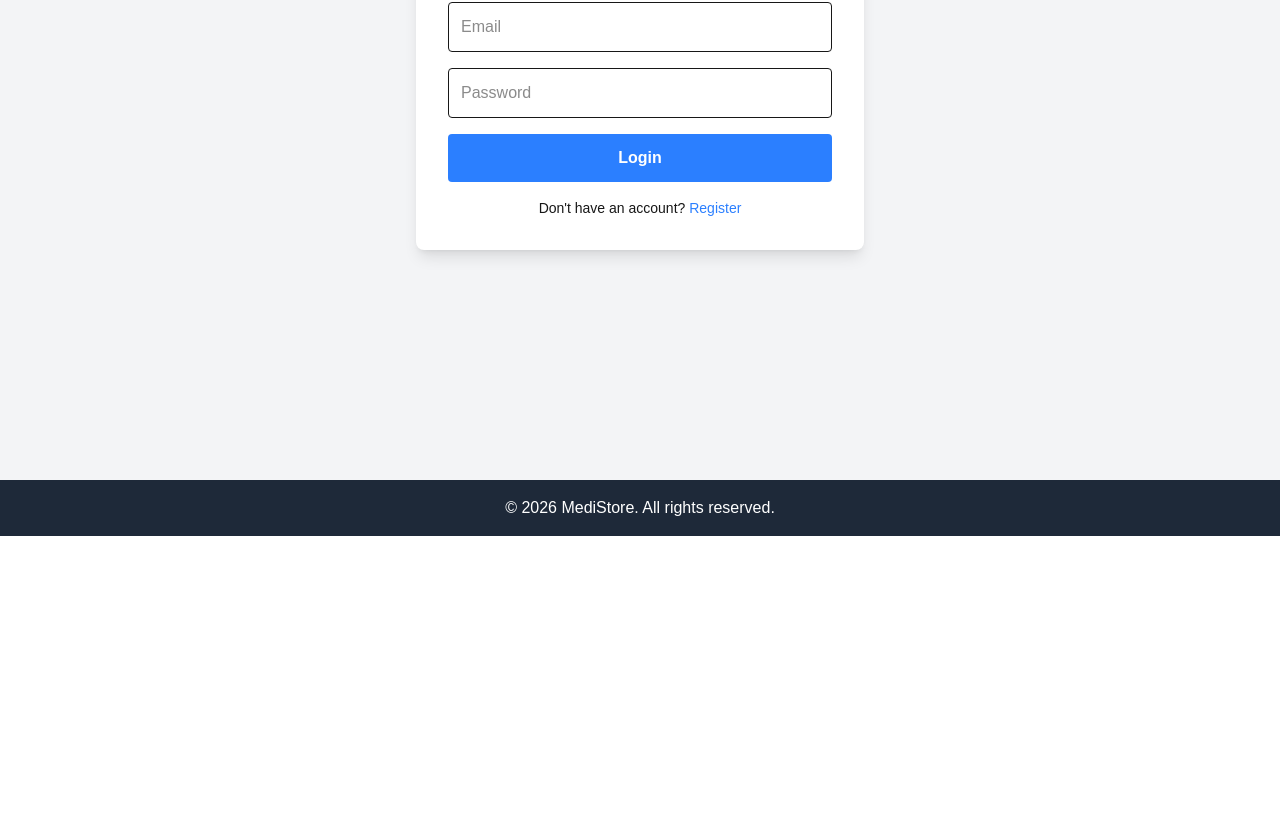
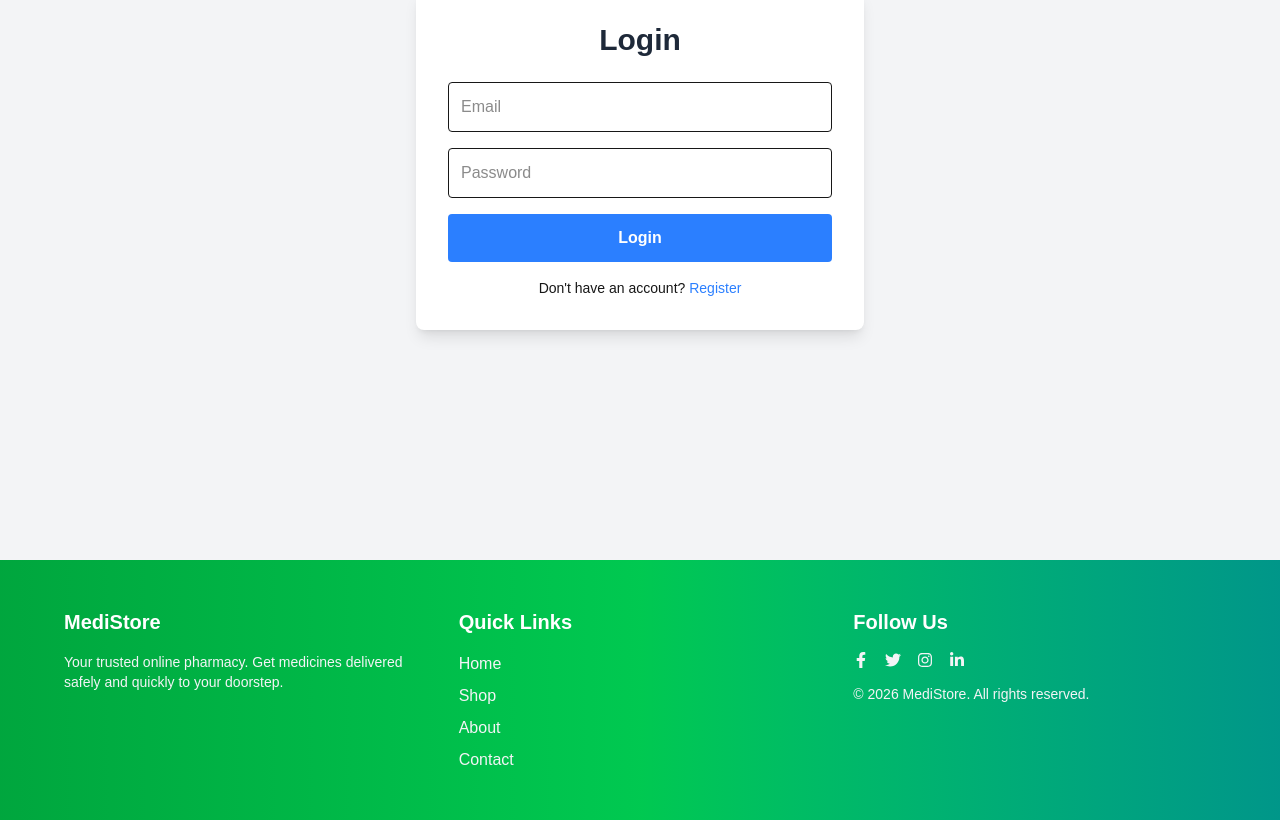
Before and after one commit to Sneara0/Medistore-Frontend, a Next.js app: page /login in a window 1280 px wide. Shown: the part 320-1140 px from the top of the page. Before the commit the page ends 856 px from the top, so only its background shows below. Built offline with nearby package versions, Linux system fonts and the light colour scheme; no server answers.

Commit message:
add  footer

```diff
--- a/src/app/components/Footer.tsx
+++ b/src/app/components/Footer.tsx
@@ -1,7 +1,45 @@
+import Link from "next/link";
+import { FaFacebookF, FaTwitter, FaInstagram, FaLinkedinIn } from "react-icons/fa";
+
 const Footer = () => {
   return (
-    <footer className="bg-gray-800 text-white p-4 text-center">
-      © 2026 MediStore. All rights reserved.
+    <footer className="bg-gradient-to-r from-green-600 via-green-500 to-teal-600 text-white py-12 px-6">
+      <div className="max-w-6xl mx-auto grid grid-cols-1 md:grid-cols-3 gap-8">
+
+        {/* About Section */}
+        <div className="space-y-4">
+          <h3 className="text-xl font-bold">MediStore</h3>
+          <p className="text-sm text-gray-100">
+            Your trusted online pharmacy. Get medicines delivered safely and quickly to your doorstep.
+          </p>
+        </div>
+
+        {/* Quick Links */}
+        <div className="space-y-4">
+          <h3 className="text-xl font-bold">Quick Links</h3>
+          <div className="flex flex-col space-y-2 text-gray-100">
+            <Link href="/" className="hover:text-yellow-300 transition-colors">Home</Link>
+            <Link href="/shop" className="hover:text-yellow-300 transition-colors">Shop</Link>
+            <Link href="/about" className="hover:text-yellow-300 transition-colors">About</Link>
+            <Link href="/contact" className="hover:text-yellow-300 transition-colors">Contact</Link>
+          </div>
+        </div>
+
+        {/* Social & Contact */}
+        <div className="space-y-4">
+          <h3 className="text-xl font-bold">Follow Us</h3>
+          <div className="flex space-x-4 text-gray-100">
+            <Link href="#" className="hover:text-yellow-300 transition-colors"><FaFacebookF /></Link>
+            <Link href="#" className="hover:text-yellow-300 transition-colors"><FaTwitter /></Link>
+            <Link href="#" className="hover:text-yellow-300 transition-colors"><FaInstagram /></Link>
+            <Link href="#" className="hover:text-yellow-300 transition-colors"><FaLinkedinIn /></Link>
+          </div>
+          <p className="text-sm text-gray-100 mt-2">
+            &copy; {new Date().getFullYear()} MediStore. All rights reserved.
+          </p>
+        </div>
+
+      </div>
     </footer>
   );
 };
--- a/src/app/layout.tsx
+++ b/src/app/layout.tsx
@@ -1,31 +1,29 @@
-
-
-
-
-
-
-
-
-
-
 import Footer from "./components/Footer";
 import Navbar from "./components/Navbar";
 import "./globals.css";
 
-export const metadata = {
-  title: 'MediStore',
-  description: 'Your Trusted Online Medicine Shop',
-}
-
 import { AuthProvider } from "@/context/AuthContext";
 
-export default function RootLayout({ children }: { children: React.ReactNode }) {
+export const metadata = {
+  title: "MediStore",
+  description: "Your Trusted Online Medicine Shop",
+};
+
+export default function RootLayout({
+  children,
+}: {
+  children: React.ReactNode;
+}) {
   return (
     <html lang="en">
       <body>
         <AuthProvider>
           <Navbar />
-          {children}
+
+          <main className="pt-20 min-h-screen">
+            {children}
+          </main>
+
           <Footer />
         </AuthProvider>
       </body>
--- a/src/app/shop/page.tsx
+++ b/src/app/shop/page.tsx
@@ -3,6 +3,7 @@
 import { useEffect, useState } from "react";
 import { getAllMedicines } from "@/lib/medicine";
 import { getAllCategories } from "@/lib/category";
+import Link from "next/link";
 
 type Medicine = {
   id: string;
@@ -31,6 +32,7 @@ export default function ShopPage() {
       try {
         const medData = await getAllMedicines();
         const catData = await getAllCategories();
+
         setMedicines(medData.data);
         setFiltered(medData.data);
         setCategories(catData.data);
@@ -40,78 +42,164 @@ export default function ShopPage() {
         setLoading(false);
       }
     };
+
     fetchData();
   }, []);
 
-  // Filter by category or search
+  // Filter logic
   useEffect(() => {
     let temp = medicines;
 
     if (selectedCategory) {
       temp = temp.filter((m) => m.category === selectedCategory);
     }
+
     if (search) {
-      temp = temp.filter((m) => m.name.toLowerCase().includes(search.toLowerCase()));
+      temp = temp.filter((m) =>
+        m.name.toLowerCase().includes(search.toLowerCase())
+      );
     }
 
     setFiltered(temp);
   }, [selectedCategory, search, medicines]);
 
-  if (loading) return <p className="text-center mt-20">Loading medicines...</p>;
-  if (error) return <p className="text-center mt-20 text-red-500">{error}</p>;
+  if (loading)
+    return (
+      <p className="text-center mt-32 text-lg text-gray-500 animate-pulse">
+        Loading medicines...
+      </p>
+    );
+
+  if (error)
+    return (
+      <p className="text-center mt-32 text-lg text-red-500 font-semibold">
+        {error}
+      </p>
+    );
 
   return (
-    <div className="px-4 py-10 max-w-7xl mx-auto">
-      <h1 className="text-3xl font-bold mb-6 text-center text-blue-600">Shop Medicines</h1>
+    // ✅ Navbar fixed/sticky থাকলে pt-20 দিতে হবে
+    <div className="min-h-screen bg-gray-50 pt-20">
 
-      {/* Filter & Search */}
-      <div className="flex flex-col sm:flex-row justify-between items-center mb-6 gap-4">
+      {/* Header */}
+      <div className="bg-gradient-to-r from-blue-600 to-indigo-600 py-14 text-center text-white rounded-b-3xl shadow-md">
+        <h1 className="text-4xl font-extrabold tracking-tight">
+          MediStore Shop 💊
+        </h1>
+        <p className="mt-2 text-lg text-blue-100">
+          Browse medicines, filter categories & order easily
+        </p>
+      </div>
+
+      {/* Main Container */}
+      <div className="max-w-7xl mx-auto px-4 py-10">
+
+        {/* Filter Section */}
+        <div className="bg-white shadow-md rounded-2xl p-5 flex flex-col md:flex-row gap-4 md:items-center md:justify-between mb-10">
+
+          {/* Category Filter */}
           <select
-          className="p-2 border rounded"
+            className="w-full md:w-64 border border-gray-300 rounded-xl px-4 py-3 focus:ring-2 focus:ring-blue-500 outline-none"
             value={selectedCategory}
             onChange={(e) => setSelectedCategory(e.target.value)}
           >
-          <option value="">All Categories</option>
+            <option value="">🌿 All Categories</option>
             {categories.map((cat) => (
-            <option key={cat.id} value={cat.name}>{cat.name}</option>
+              <option key={cat.id} value={cat.name}>
+                {cat.name}
+              </option>
             ))}
           </select>
 
+          {/* Search Input */}
           <input
             type="text"
-          placeholder="Search medicine..."
+            placeholder="🔍 Search medicines..."
             value={search}
             onChange={(e) => setSearch(e.target.value)}
-          className="p-2 border rounded w-full sm:w-64"
+            className="w-full md:w-80 border border-gray-300 rounded-xl px-4 py-3 focus:ring-2 focus:ring-blue-500 outline-none"
           />
         </div>
 
         {/* Medicines Grid */}
         {filtered.length === 0 ? (
-        <p className="text-center mt-20 text-gray-500">No medicines found.</p>
+          <p className="text-center text-gray-500 text-lg mt-20">
+            ❌ No medicines found.
+          </p>
         ) : (
           <div className="grid grid-cols-1 sm:grid-cols-2 md:grid-cols-3 lg:grid-cols-4 gap-8">
             {filtered.map((med) => (
-            <div key={med.id} className="bg-white border rounded-xl shadow-md hover:shadow-xl transition p-4 flex flex-col justify-between">
-              <div>
-                <img src={med.image} alt={med.name} className="w-full h-48 object-cover rounded-lg mb-4" />
-                {med.category && <span className="inline-block bg-green-100 text-green-800 text-xs px-2 py-1 rounded-full mb-2">{med.category}</span>}
-                <h3 className="text-lg font-semibold text-gray-800">{med.name}</h3>
-                <p className="text-gray-500 text-sm">{med.company}</p>
-                <p className={`mt-1 font-semibold ${med.stock > 0 ? "text-blue-600" : "text-red-500"}`}>
-                  {med.stock > 0 ? `৳ ${med.price}` : "Out of Stock"}
+              <div
+                key={med.id}
+                className="bg-white rounded-2xl shadow-sm border hover:shadow-xl hover:-translate-y-1 transition-all duration-300 overflow-hidden flex flex-col"
+              >
+                {/* Image */}
+                <img
+                  src={med.image}
+                  alt={med.name}
+                  className="w-full h-52 object-cover"
+                />
+
+                {/* Content */}
+                <div className="p-4 flex flex-col flex-grow">
+                  {/* Category Badge */}
+                  {med.category && (
+                    <span className="text-xs bg-green-100 text-green-700 px-3 py-1 rounded-full w-fit mb-2">
+                      {med.category}
+                    </span>
+                  )}
+
+                  <h3 className="text-lg font-bold text-gray-800">
+                    {med.name}
+                  </h3>
+
+                  <p className="text-sm text-gray-500 mb-3">
+                    {med.company}
                   </p>
+
+                  {/* Price + Stock */}
+                  <div className="flex items-center justify-between mb-4">
+                    <span className="text-xl font-extrabold text-blue-600">
+                      ৳ {med.price}
+                    </span>
+
+                    {med.stock > 0 ? (
+                      <span className="text-xs bg-blue-100 text-blue-700 px-3 py-1 rounded-full">
+                        In Stock
+                      </span>
+                    ) : (
+                      <span className="text-xs bg-red-100 text-red-600 px-3 py-1 rounded-full">
+                        Out of Stock
+                      </span>
+                    )}
                   </div>
+
+                  {/* Buttons */}
+                  <div className="mt-auto flex gap-2">
+                    <Link
+                      href={`/shop/${med.id}`}
+                      className="w-1/2 text-center border border-blue-500 text-blue-600 py-2 rounded-xl hover:bg-blue-50 transition"
+                    >
+                      Details
+                    </Link>
+
                     <button
                       disabled={med.stock === 0}
-                className={`mt-4 w-full px-3 py-2 rounded-lg text-white transition ${med.stock > 0 ? "bg-blue-500 hover:bg-blue-600" : "bg-gray-400 cursor-not-allowed"}`}
+                      className={`w-1/2 py-2 rounded-xl text-white font-semibold transition ${
+                        med.stock > 0
+                          ? "bg-blue-600 hover:bg-blue-700"
+                          : "bg-gray-400 cursor-not-allowed"
+                      }`}
                     >
-                Add to Cart
+                      Add
                     </button>
+                  </div>
+                </div>
               </div>
             ))}
           </div>
         )}
       </div>
+    </div>
   );
 }
--- a/src/context/AuthContext.tsx
+++ b/src/context/AuthContext.tsx
@@ -1,5 +1,5 @@
 "use client";
-import { createContext, useContext, useState, useEffect } from "react";
+import { createContext, useContext, useState, useEffect, ReactNode } from "react";
 
 type Role = "CUSTOMER" | "SELLER" | "ADMIN";
 
@@ -8,15 +8,17 @@ type User = { id: string; name: string; email: string; role: Role };
 type AuthContextType = {
   user: User | null;
   token: string | null;
+  loading: boolean;
   login: (token: string, user: User) => void;
   logout: () => void;
 };
 
 const AuthContext = createContext<AuthContextType | null>(null);
 
-export const AuthProvider = ({ children }: { children: React.ReactNode }) => {
+export const AuthProvider = ({ children }: { children: ReactNode }) => {
   const [user, setUser] = useState<User | null>(null);
   const [token, setToken] = useState<string | null>(null);
+  const [loading, setLoading] = useState(true);
 
   useEffect(() => {
     const savedToken = localStorage.getItem("token");
@@ -25,6 +27,7 @@ export const AuthProvider = ({ children }: { children: React.ReactNode }) => {
       setToken(savedToken);
       setUser(JSON.parse(savedUser));
     }
+    setLoading(false);
   }, []);
 
   const login = (token: string, user: User) => {
@@ -41,7 +44,15 @@ export const AuthProvider = ({ children }: { children: React.ReactNode }) => {
     setUser(null);
   };
 
-  return <AuthContext.Provider value={{ user, token, login, logout }}>{children}</AuthContext.Provider>;
+  return (
+    <AuthContext.Provider value={{ user, token, loading, login, logout }}>
+      {children}
+    </AuthContext.Provider>
+  );
 };
 
-export const useAuth = () => useContext(AuthContext)!;
+export const useAuth = () => {
+  const context = useContext(AuthContext);
+  if (!context) throw new Error("useAuth must be used within AuthProvider");
+  return context;
+};
```
Lines whose indentation alone changed are shown as unchanged.
